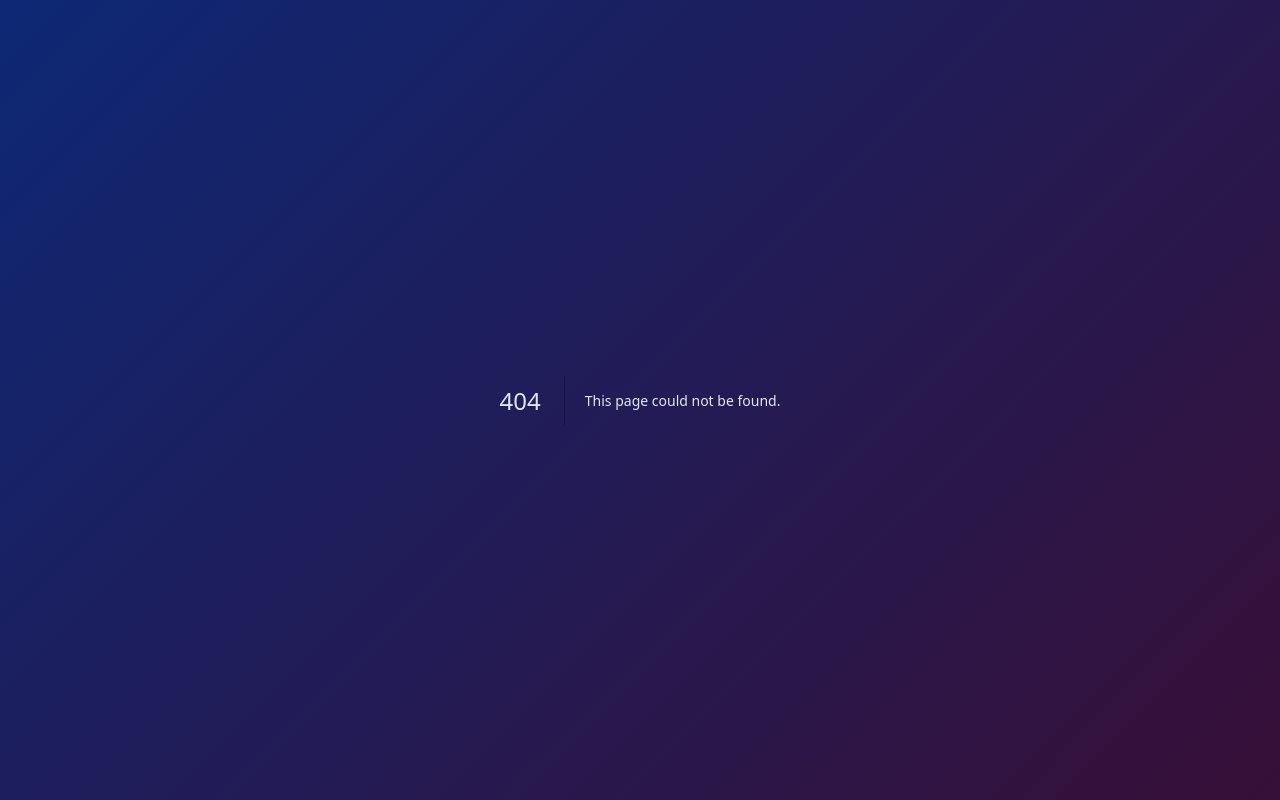
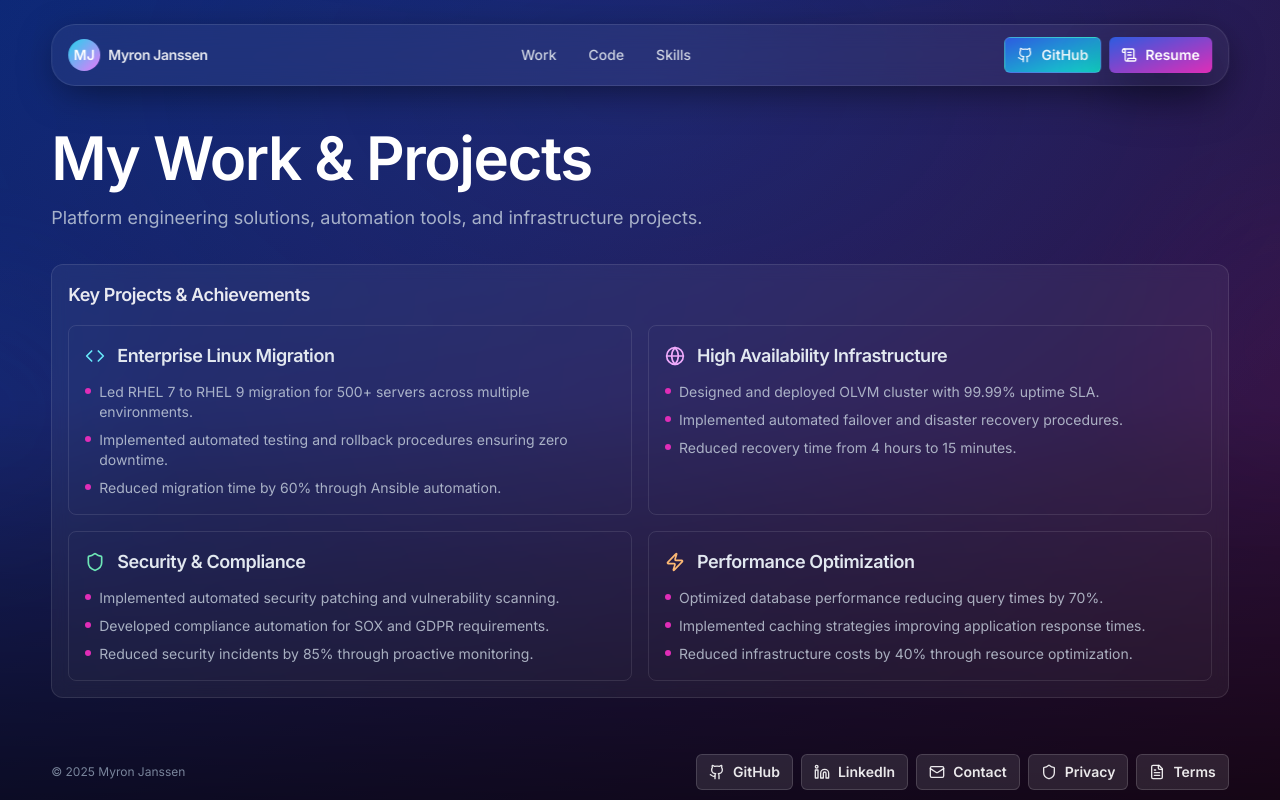
Before and after one commit to XIIISins/portfolio, a Next.js app: page /work in a window 1280 px wide. Before the commit this address had no page. Built offline with nearby package versions, Linux system fonts and the light colour scheme.

Commit message:
refactor: remove duplicate code from page.tsx and use layout.tsx for actual layout.\nseperate footer into component for re-use

```diff
--- a/src/app/layout.tsx
+++ b/src/app/layout.tsx
@@ -1,5 +1,8 @@
 import type { Metadata } from 'next'
 import { Inter } from 'next/font/google'
+import { Background } from '@/components/background'
+import { Navbar } from '@/components/navbar'
+import { Footer } from '@/components/footer'
 import './globals.css'
 
 const inter = Inter({ subsets: ['latin'] })
@@ -17,7 +20,10 @@ export default function RootLayout({
   return (
     <html lang="en" className="dark">
       <body className={`${inter.className} min-h-screen bg-[linear-gradient(135deg,#0d2875_0%,#370F37_100%)] text-slate-200 antialiased`}>
+        <Background />
+        <Navbar />
         {children}
+        <Footer />
       </body>
     </html>
   )
--- a/src/app/page.tsx
+++ b/src/app/page.tsx
@@ -1,17 +1,9 @@
-import { Background } from '@/components/background'
-import { Navbar } from '@/components/navbar'
 import { Terminal } from '@/components/terminal'
 import { Button } from '@/components/ui/button'
 import { Card, CardContent, CardDescription, CardHeader, CardTitle } from '@/components/ui/card'
 import {
-  FileText,
-  Flame,
   Github,
   Mail,
-  MoveHorizontal,
-  Shield,
-  Sparkles,
-  Zap,
   Linkedin,
   Database,
   Workflow,
@@ -34,11 +26,7 @@ Off-hours: coffee, trails, a bit of tinkering.
 
 export default function HomePage() {
   return (
-    <>
-      <Background />
-      <Navbar />
-
-      <main className="relative mx-auto w-[92%] pt-36 md:pt-32">
+    <main className="relative mx-auto w-[92%] pt-36 md:pt-32">
         {/* Hero */}
         <section className="relative">
           <h1 className="text-4xl md:text-6xl font-semibold tracking-tight text-white">
@@ -297,34 +285,6 @@ export default function HomePage() {
             </div>
           </div>
         </section>
-
-        {/* Footer */}
-        <footer className="mt-14 mb-10 flex flex-col items-center justify-between gap-4 md:flex-row">
-          <p className="text-xs text-slate-400/80">© 2025 Myron Janssen</p>
-          <div className="flex items-center gap-2">
-            <Button variant="outline-glass" size="sm" className="gap-2">
-              <Github className="h-4 w-4" />
-              <span className="truncate max-w-[160px]">GitHub</span>
-            </Button>
-            <Button variant="outline-glass" size="sm" className="gap-2">
-              <Linkedin className="h-4 w-4" />
-              <span className="truncate max-w-[160px]">LinkedIn</span>
-            </Button>
-            <Button variant="outline-glass" size="sm" className="gap-2">
-              <Mail className="h-4 w-4" />
-              <span className="truncate max-w-[160px]">Contact</span>
-            </Button>
-            <Button variant="outline-glass" size="sm" className="gap-2">
-              <Shield className="h-4 w-4" />
-              <span className="truncate max-w-[160px]">Privacy</span>
-            </Button>
-            <Button variant="outline-glass" size="sm" className="gap-2">
-              <FileText className="h-4 w-4" />
-              <span className="truncate max-w-[160px]">Terms</span>
-            </Button>
-          </div>
-        </footer>
       </main>
-    </>
   )
 }
--- /dev/null
+++ b/src/app/work/page.tsx
@@ -0,0 +1,115 @@
+import { Card, CardContent, CardDescription, CardHeader, CardTitle } from '@/components/ui/card'
+import {
+  Code,
+  Globe,
+  Shield,
+  Zap
+} from 'lucide-react'
+
+export default function WorkPage() {
+  return (
+    <main className="relative mx-auto w-[92%] pt-36 md:pt-32">
+        {/* Hero */}
+        <section className="relative">
+          <h1 className="text-4xl md:text-6xl font-semibold tracking-tight text-white">
+            My Work & Projects
+          </h1>
+          <p className="mt-4 max-w-2xl text-base md:text-lg text-slate-300/80">
+            Platform engineering solutions, automation tools, and infrastructure projects.
+          </p>
+        </section>
+
+        {/* Project Experience */}
+        <section className="mt-8 rounded-xl border border-white/10 bg-white/5 p-4 backdrop-blur">
+          <div className="flex items-center justify-between gap-3 flex-wrap">
+            <h4 className="text-base md:text-lg font-semibold tracking-tight text-white/90">Key Projects & Achievements</h4>
+          </div>
+          <div className="mt-4 grid grid-cols-1 md:grid-cols-2 gap-4">
+            <div className="rounded-lg border border-white/10 p-4">
+              <div className="flex items-center gap-3 mb-3">
+                <Code className="h-5 w-5 text-cyan-300" />
+                <CardTitle className="text-lg">Enterprise Linux Migration</CardTitle>
+              </div>
+              <div className="text-sm text-slate-300/80 space-y-2">
+                <div className="flex items-start gap-2">
+                  <span className="inline-flex h-1.5 w-1.5 rounded-full mt-1.5 flex-shrink-0" style={{ backgroundColor: '#E02DB7' }}></span>
+                  <span>Led RHEL 7 to RHEL 9 migration for 500+ servers across multiple environments.</span>
+                </div>
+                <div className="flex items-start gap-2">
+                  <span className="inline-flex h-1.5 w-1.5 rounded-full mt-1.5 flex-shrink-0" style={{ backgroundColor: '#E02DB7' }}></span>
+                  <span>Implemented automated testing and rollback procedures ensuring zero downtime.</span>
+                </div>
+                <div className="flex items-start gap-2">
+                  <span className="inline-flex h-1.5 w-1.5 rounded-full mt-1.5 flex-shrink-0" style={{ backgroundColor: '#E02DB7' }}></span>
+                  <span>Reduced migration time by 60% through Ansible automation.</span>
+                </div>
+              </div>
+            </div>
+
+            <div className="rounded-lg border border-white/10 p-4">
+              <div className="flex items-center gap-3 mb-3">
+                <Globe className="h-5 w-5 text-fuchsia-300" />
+                <CardTitle className="text-lg">High Availability Infrastructure</CardTitle>
+              </div>
+              <div className="text-sm text-slate-300/80 space-y-2">
+                <div className="flex items-start gap-2">
+                  <span className="inline-flex h-1.5 w-1.5 rounded-full mt-1.5 flex-shrink-0" style={{ backgroundColor: '#E02DB7' }}></span>
+                  <span>Designed and deployed OLVM cluster with 99.99% uptime SLA.</span>
+                </div>
+                <div className="flex items-start gap-2">
+                  <span className="inline-flex h-1.5 w-1.5 rounded-full mt-1.5 flex-shrink-0" style={{ backgroundColor: '#E02DB7' }}></span>
+                  <span>Implemented automated failover and disaster recovery procedures.</span>
+                </div>
+                <div className="flex items-start gap-2">
+                  <span className="inline-flex h-1.5 w-1.5 rounded-full mt-1.5 flex-shrink-0" style={{ backgroundColor: '#E02DB7' }}></span>
+                  <span>Reduced recovery time from 4 hours to 15 minutes.</span>
+                </div>
+              </div>
+            </div>
+
+            <div className="rounded-lg border border-white/10 p-4">
+              <div className="flex items-center gap-3 mb-3">
+                <Shield className="h-5 w-5 text-emerald-300" />
+                <CardTitle className="text-lg">Security & Compliance</CardTitle>
+              </div>
+              <div className="text-sm text-slate-300/80 space-y-2">
+                <div className="flex items-start gap-2">
+                  <span className="inline-flex h-1.5 w-1.5 rounded-full mt-1.5 flex-shrink-0" style={{ backgroundColor: '#E02DB7' }}></span>
+                  <span>Implemented automated security patching and vulnerability scanning.</span>
+                </div>
+                <div className="flex items-start gap-2">
+                  <span className="inline-flex h-1.5 w-1.5 rounded-full mt-1.5 flex-shrink-0" style={{ backgroundColor: '#E02DB7' }}></span>
+                  <span>Developed compliance automation for SOX and GDPR requirements.</span>
+                </div>
+                <div className="flex items-start gap-2">
+                  <span className="inline-flex h-1.5 w-1.5 rounded-full mt-1.5 flex-shrink-0" style={{ backgroundColor: '#E02DB7' }}></span>
+                  <span>Reduced security incidents by 85% through proactive monitoring.</span>
+                </div>
+              </div>
+            </div>
+
+            <div className="rounded-lg border border-white/10 p-4">
+              <div className="flex items-center gap-3 mb-3">
+                <Zap className="h-5 w-5 text-orange-300" />
+                <CardTitle className="text-lg">Performance Optimization</CardTitle>
+              </div>
+              <div className="text-sm text-slate-300/80 space-y-2">
+                <div className="flex items-start gap-2">
+                  <span className="inline-flex h-1.5 w-1.5 rounded-full mt-1.5 flex-shrink-0" style={{ backgroundColor: '#E02DB7' }}></span>
+                  <span>Optimized database performance reducing query times by 70%.</span>
+                </div>
+                <div className="flex items-start gap-2">
+                  <span className="inline-flex h-1.5 w-1.5 rounded-full mt-1.5 flex-shrink-0" style={{ backgroundColor: '#E02DB7' }}></span>
+                  <span>Implemented caching strategies improving application response times.</span>
+                </div>
+                <div className="flex items-start gap-2">
+                  <span className="inline-flex h-1.5 w-1.5 rounded-full mt-1.5 flex-shrink-0" style={{ backgroundColor: '#E02DB7' }}></span>
+                  <span>Reduced infrastructure costs by 40% through resource optimization.</span>
+                </div>
+              </div>
+            </div>
+          </div>
+        </section>
+      </main>
+  )
+}
--- /dev/null
+++ b/src/components/footer.tsx
@@ -0,0 +1,32 @@
+import { Button } from "@/components/ui/button";
+import { FileText, Github, Linkedin, Mail, Shield } from "lucide-react";
+
+export function Footer() {
+    return (
+        <footer className="flex flex-col items-center justify-between gap-4 w-[92%] mx-auto md:flex-row mt-14 mb-10">
+            <p className="text-xs text-slate-400/80">© 2025 Myron Janssen</p>
+            <div className="flex items-center gap-2">
+            <Button variant="outline-glass" size="sm" className="gap-2">
+              <Github className="h-4 w-4" />
+              <span className="truncate max-w-[160px]">GitHub</span>
+            </Button>
+            <Button variant="outline-glass" size="sm" className="gap-2">
+              <Linkedin className="h-4 w-4" />
+              <span className="truncate max-w-[160px]">LinkedIn</span>
+            </Button>
+            <Button variant="outline-glass" size="sm" className="gap-2">
+              <Mail className="h-4 w-4" />
+              <span className="truncate max-w-[160px]">Contact</span>
+            </Button>
+            <Button variant="outline-glass" size="sm" className="gap-2">
+              <Shield className="h-4 w-4" />
+              <span className="truncate max-w-[160px]">Privacy</span>
+            </Button>
+            <Button variant="outline-glass" size="sm" className="gap-2">
+              <FileText className="h-4 w-4" />
+              <span className="truncate max-w-[160px]">Terms</span>
+            </Button>
+          </div>
+        </footer>
+    )
+}
--- a/src/components/navbar.tsx
+++ b/src/components/navbar.tsx
@@ -1,5 +1,6 @@
 import { Button } from '@/components/ui/button'
 import { GithubIcon, ScrollText } from 'lucide-react'
+import Link from 'next/link'
 
 export function Navbar() {
   return (
@@ -7,15 +8,15 @@ export function Navbar() {
       <nav className="flex items-center justify-between rounded-2xl border border-white/10 bg-white/5 px-4 py-3 backdrop-blur-md shadow-glass">
         <div className="flex items-center gap-2 min-w-0">
           <div className="h-8 w-8 rounded-full bg-gradient-to-br from-cyan-400 to-fuchsia-400 flex items-center justify-center">
-            <span className="text-sm font-semibold text-white">MJ</span>
+            <Link href="/" className="text-sm font-semibold text-white">MJ</Link>
           </div>
-          <span className="truncate text-sm font-semibold text-white/90 tracking-tight">Myron Janssen</span>
+          <Link href="/" className="text-sm font-semibold text-white/90 tracking-tight">Myron Janssen</Link>
         </div>
 
         <div className="hidden md:flex items-center gap-2">
-          <a href="#" className="rounded-lg px-3 py-2 text-sm font-medium text-slate-200/90 hover:text-white hover:bg-white/5 transition-colors">Work</a>
+          <Link href="/work" className="rounded-lg px-3 py-2 text-sm font-medium text-slate-200/90 hover:text-white hover:bg-white/5 transition-colors">Work</Link>
           <a href="#" className="rounded-lg px-3 py-2 text-sm font-medium text-slate-200/90 hover:text-white hover:bg-white/5 transition-colors">Code</a>
-          <a href="#" className="rounded-lg px-3 py-2 text-sm font-medium text-slate-200/90 hover:text-white hover:bg-white/5 transition-colors">SKills</a>
+          <a href="#" className="rounded-lg px-3 py-2 text-sm font-medium text-slate-200/90 hover:text-white hover:bg-white/5 transition-colors">Skills</a>
         </div>
 
         <div className="flex items-center gap-2 min-w-0">
```
Also changed, not shown: src/app/code/page.tsx (added), src/app/skills/page.tsx (added).
